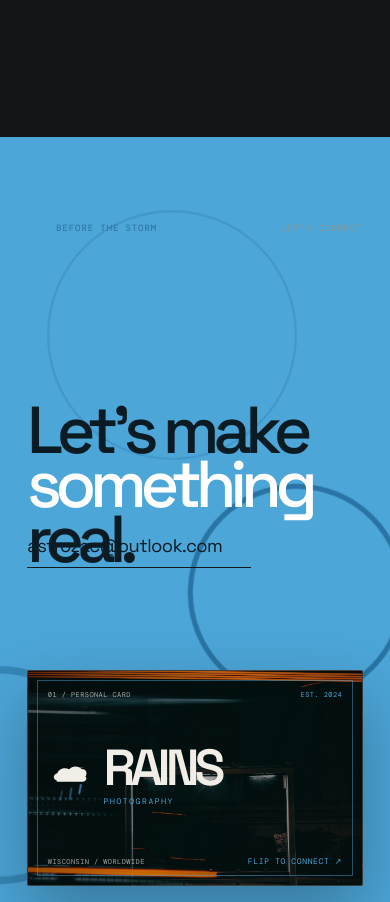
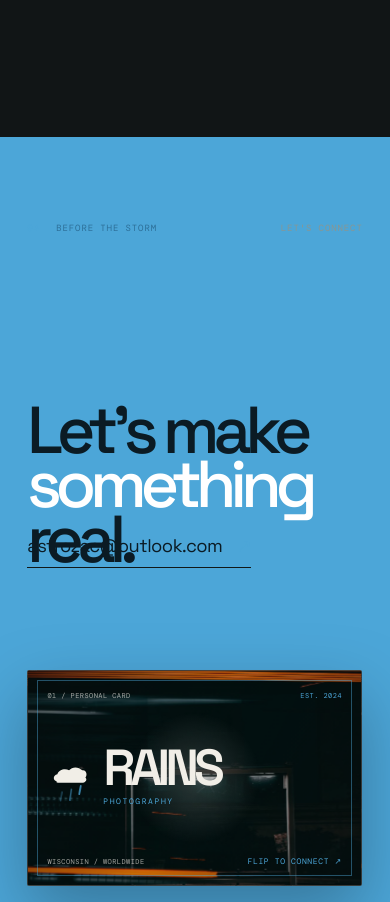
Before and after one commit to jessekimotho/zac-rains-portfolio, a SvelteKit app: page / in a window 390 px wide. Shown: the part 3420-4322 px from the top of the page. Built offline with nearby package versions, Linux system fonts and the light colour scheme.

Commit message:
zac boyo

```diff
--- a/src/routes/+page.svelte
+++ b/src/routes/+page.svelte
@@ -40,6 +40,38 @@
 	);
 	let cardFlipped = false;
 	const cardBg = asset('776442682_1588100949420590_8353220821612154198_n.jpg');
+	/** @param {PointerEvent} event */
+	const handleCardPointerMove = (event) => {
+		if (event.pointerType === 'touch' || window.matchMedia('(prefers-reduced-motion: reduce)').matches) return;
+		const card = event.currentTarget;
+		if (!(card instanceof HTMLElement)) return;
+		const bounds = card.getBoundingClientRect();
+		const x = (event.clientX - bounds.left) / bounds.width;
+		const y = (event.clientY - bounds.top) / bounds.height;
+		const tiltX = (x - 0.5) * 10;
+		const tiltY = (0.5 - y) * 8;
+		const shiftX = (x - 0.5) * 18;
+		const shiftY = (y - 0.5) * 14;
+
+		card.style.setProperty('--card-tilt-x', `${tiltX}deg`);
+		card.style.setProperty('--card-tilt-y', `${tiltY}deg`);
+		card.style.setProperty('--card-shift-x', `${shiftX}px`);
+		card.style.setProperty('--card-shift-y', `${shiftY}px`);
+		card.style.setProperty('--card-glare-x', `${x * 100}%`);
+		card.style.setProperty('--card-glare-y', `${y * 100}%`);
+	};
+
+	/** @param {PointerEvent} event */
+	const resetCardPointer = (event) => {
+		const card = event.currentTarget;
+		if (!(card instanceof HTMLElement)) return;
+		card.style.removeProperty('--card-tilt-x');
+		card.style.removeProperty('--card-tilt-y');
+		card.style.removeProperty('--card-shift-x');
+		card.style.removeProperty('--card-shift-y');
+		card.style.removeProperty('--card-glare-x');
+		card.style.removeProperty('--card-glare-y');
+	};
 	/** @param {number} seed */
 	const seededRandom = (seed) => {
 		const value = Math.sin(seed * 12.9898) * 43758.5453;
@@ -153,8 +185,11 @@
 		/** @type {HTMLElement | null} */
 		const reelKeep = reelIntro ? reelIntro.querySelector('h2 em') : null;
 		/** @type {HTMLElement | null} */
+		const rippleField = document.querySelector('.work-puddles');
+		/** @type {HTMLElement | null} */
 		const firstReelCard = document.querySelector('.reel-card');
 		if (reelTrack && reelIntro && firstReelCard && !compactLayout) {
+			if (rippleField) gsap.set(rippleField, { autoAlpha: 0 });
 			// Stop with a large, intentional landing gap after the final frame.
 			// This is part of the translate distance, so the last image remains
 			// fully visible instead of being pushed off the right edge.
@@ -201,6 +236,15 @@
 					const { start, end } = fadeBounds();
 					const fade = Math.min(1, Math.max(0, (progress - start) / Math.max(0.001, end - start)));
 					gsap.set(reelIntro, { autoAlpha: 1 - fade });
+					if (rippleField) {
+						// Bring the ripples in after the gallery title clears, then remove
+						// them before the contact section enters the viewport.
+						const rippleStart = Math.min(0.88, end + 0.04);
+						const rippleEnd = Math.max(rippleStart + 0.08, 0.94);
+						const rippleIn = Math.min(1, Math.max(0, (progress - rippleStart) / 0.08));
+						const rippleOut = Math.min(1, Math.max(0, (rippleEnd - progress) / 0.08));
+						gsap.set(rippleField, { autoAlpha: rippleIn * rippleOut });
+					}
 					if (reelKeep) {
 						// Start shifting as soon as the pinned section begins, and finish
 						// the color change before the copy starts fading.
@@ -266,14 +310,14 @@
 		</section>
 
 		<section class="work-reel chapter" id="work">
+			<div class="contact-puddles work-puddles" aria-hidden="true"><span class="puddle puddle-a"><i></i></span><span class="puddle puddle-b"><i></i></span><span class="puddle puddle-c"><i></i></span><span class="puddle puddle-d"><i></i></span></div>
 			<div class="reel-intro"><p class="eyebrow"><span>03</span> Selected work</p><h2>Frames<br /><em>worth<br />keeping.</em></h2><p class="reel-hint">Keep scrolling<br /><span>→</span></p></div>
 			<div class="reel-track">{#each reel as item, i}<div class:hero-card={i === 0} class="reel-card"><div class="reel-photo"><img src={asset(item[0])} alt={item[1]} loading="eager" decoding="async" /></div><div class="reel-meta"><strong>{item[1]}</strong><span>{item[2]}</span></div></div>{/each}</div>
 		</section>
 
 		<section class="contact chapter" id="contact">
-			<div class="contact-puddles" aria-hidden="true"><span class="puddle puddle-a"><i></i></span><span class="puddle puddle-b"><i></i></span><span class="puddle puddle-c"><i></i></span><span class="puddle puddle-d"><i></i></span></div>
 			<div class="section-top"><p class="eyebrow"><span>04</span> Before the storm</p><span class="section-index">LET'S CONNECT</span></div>
-			<div class="contact-layout"><div><h2>Let's make<br /><em>something</em><br />real.</h2><a class="email" href="mailto:astrozac@outlook.com">astrozac@outlook.com <span>↗</span></a></div><button class="business-card" class:flipped={cardFlipped} onclick={() => (cardFlipped = !cardFlipped)} aria-label="Flip Zac Rains business card" aria-pressed={cardFlipped}>
+			<div class="contact-layout"><div><h2>Let's make<br /><em>something</em><br />real.</h2><a class="email" href="mailto:astrozac@outlook.com">astrozac@outlook.com <span>↗</span></a></div><button class="business-card" class:flipped={cardFlipped} onpointermove={handleCardPointerMove} onpointerleave={resetCardPointer} onclick={() => (cardFlipped = !cardFlipped)} aria-label="Flip Zac Rains business card" aria-pressed={cardFlipped}>
 				<span class="card-face card-front" style="--card-bg: url({cardBg})">
 					<span class="card-topline"><span>01 / PERSONAL CARD</span><span>EST. 2024</span></span>
 					<span class="card-brand">
@@ -548,6 +592,24 @@
 	.contact-puddles .puddle-b i:first-child,.contact-puddles .puddle-b::before{animation-delay:-4.5s}
 	.contact-puddles .puddle-c i:first-child,.contact-puddles .puddle-c::before{animation-delay:-2.7s}
 	.contact-puddles .puddle-d i:first-child,.contact-puddles .puddle-d::before{animation-delay:-6.6s}
+	.work-puddles{
+		z-index:1;
+		opacity:0;
+		mix-blend-mode:normal;
+	}
+	.work-reel > .reel-intro,.work-reel > .reel-track{position:relative;z-index:2}
+	.work-puddles .puddle{opacity:1}
+	.work-puddles .puddle{width:clamp(280px,32vw,620px)}
+	.work-puddles .puddle::before{background:#e6f8ff;box-shadow:0 0 18px rgba(173,231,255,.95)}
+	.work-puddles .puddle i:first-child{border:3px solid #8bdcff;animation-name:work-ripple;filter:drop-shadow(0 0 11px rgba(139,220,255,.82))}
+	@keyframes work-ripple{
+		0%{opacity:0;transform:scale(.04)}
+		6%{opacity:.55}
+		14%{opacity:1}
+		38%{opacity:.72}
+		68%{opacity:.3}
+		100%{opacity:0;transform:scale(1.08)}
+	}
 	@keyframes drop-point{
 		0%{opacity:.64;transform:scale(.4)}
 		8%{opacity:.5;transform:scale(1)}
@@ -721,4 +783,27 @@
 	@media(prefers-reduced-motion:reduce){
 		.about-rain__drop{animation:none}
 	}
+
+	/* Pointer depth for the contact card. The outer tilt leaves the existing
+	   front/back flip transforms untouched, while the layers drift at different
+	   speeds to create a small parallax effect. */
+	.business-card{
+		--card-tilt-x:0deg;
+		--card-tilt-y:0deg;
+		--card-shift-x:0px;
+		--card-shift-y:0px;
+		--card-glare-x:50%;
+		--card-glare-y:50%;
+		transform:perspective(1600px) rotateX(var(--card-tilt-y)) rotateY(var(--card-tilt-x)) translateZ(var(--card-lift,0px));
+		transform-style:preserve-3d;
+		transition:transform .2s cubic-bezier(.2,.75,.2,1),filter .35s ease;
+		will-change:transform;
+		touch-action:manipulation;
+	}
+	.business-card:hover{--card-lift:4px;filter:drop-shadow(0 34px 38px rgba(0,0,0,.32))}
+	.card-face::before{transform:translate3d(calc(var(--card-shift-x) * -0.55),calc(var(--card-shift-y) * -0.55),0) scale(1.04)}
+	.business-card:hover .card-face::before{transform:translate3d(calc(var(--card-shift-x) * -0.55),calc(var(--card-shift-y) * -0.55),0) scale(1.09)}
+	.card-face::after{background:radial-gradient(circle at var(--card-glare-x) var(--card-glare-y),rgba(255,255,255,.16),transparent 36%)}
+	.card-face > *{transform:translate3d(calc(var(--card-shift-x) * .25),calc(var(--card-shift-y) * .25),0);transition:transform .2s ease-out}
+	@media(prefers-reduced-motion:reduce){.business-card{transform:none;transition:none;will-change:auto}.card-face::before,.business-card:hover .card-face::before,.card-face > *{transform:none;transition:none}}
 	</style>
```
